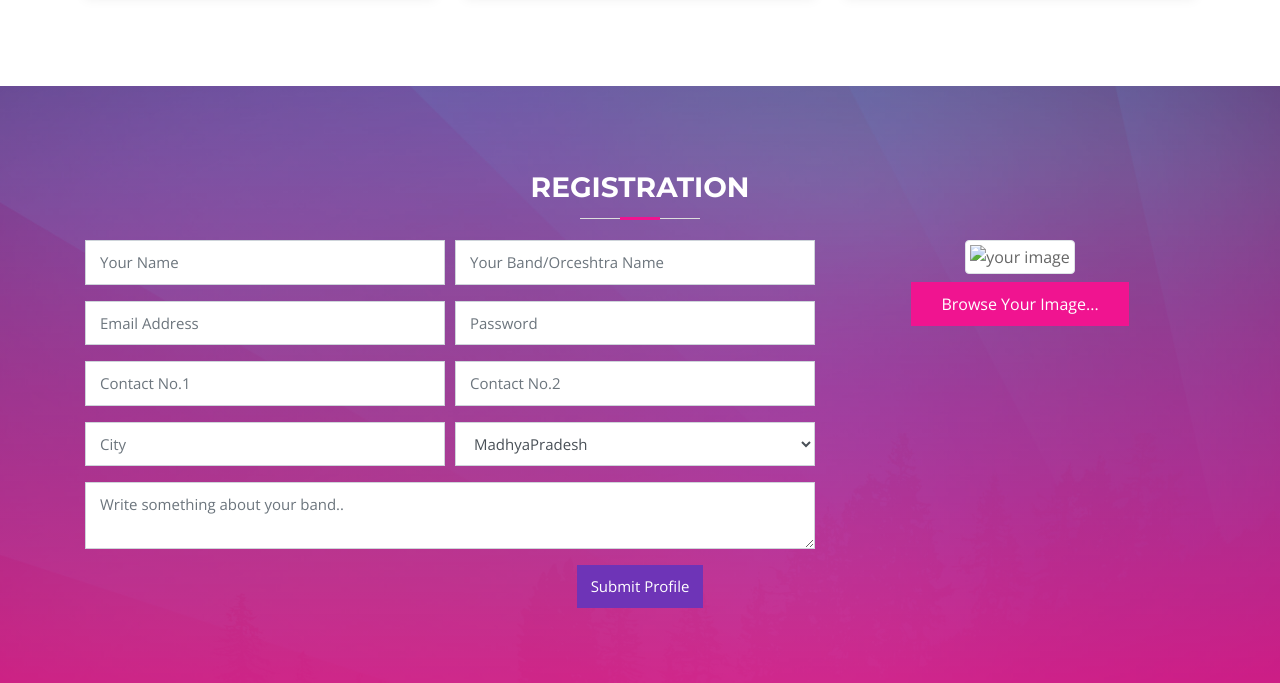
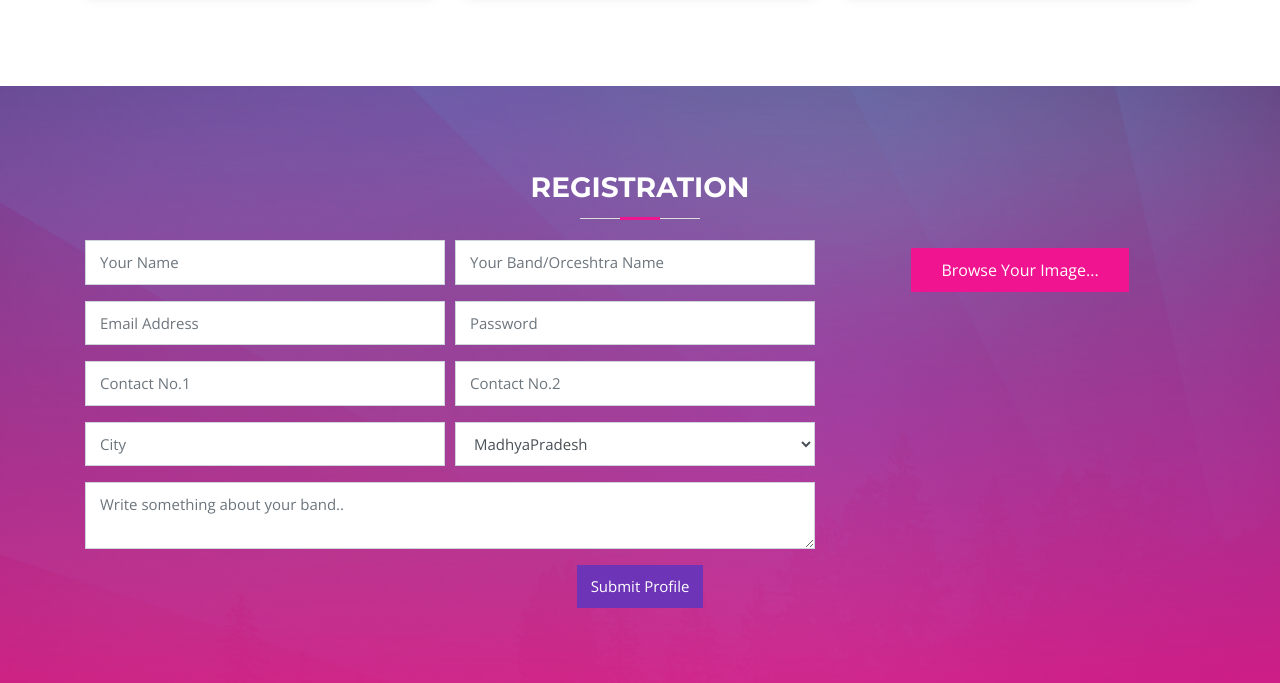
Before and after one commit to shikhar455/Purple-Blood, a PHP site: page / in a window 1280 px wide. Shown: the part 2203-2886 px from the top of the page. Run offline with PHP 8.4, Linux system fonts and the light colour scheme; some web fonts are replaced.

Commit message:
Update index.php

```diff
--- a/index.php
+++ b/index.php
@@ -267,8 +267,6 @@ include 'head.php';
                             <div class="col-md-4">
                                 <div class="form-group profile-header-container">
                                     <div class="profile-header-img">
-                                        <div class=""><img class="img img-thumbnail" src="" alt="your image" />
-                                        </div>
                                         <label for="" class="btn purple btn-file mt-2">
                                    Browse Your Image... <input type='file' id="upload" name="image" onchange="readURL(this)"  />
                                     </label>
```
